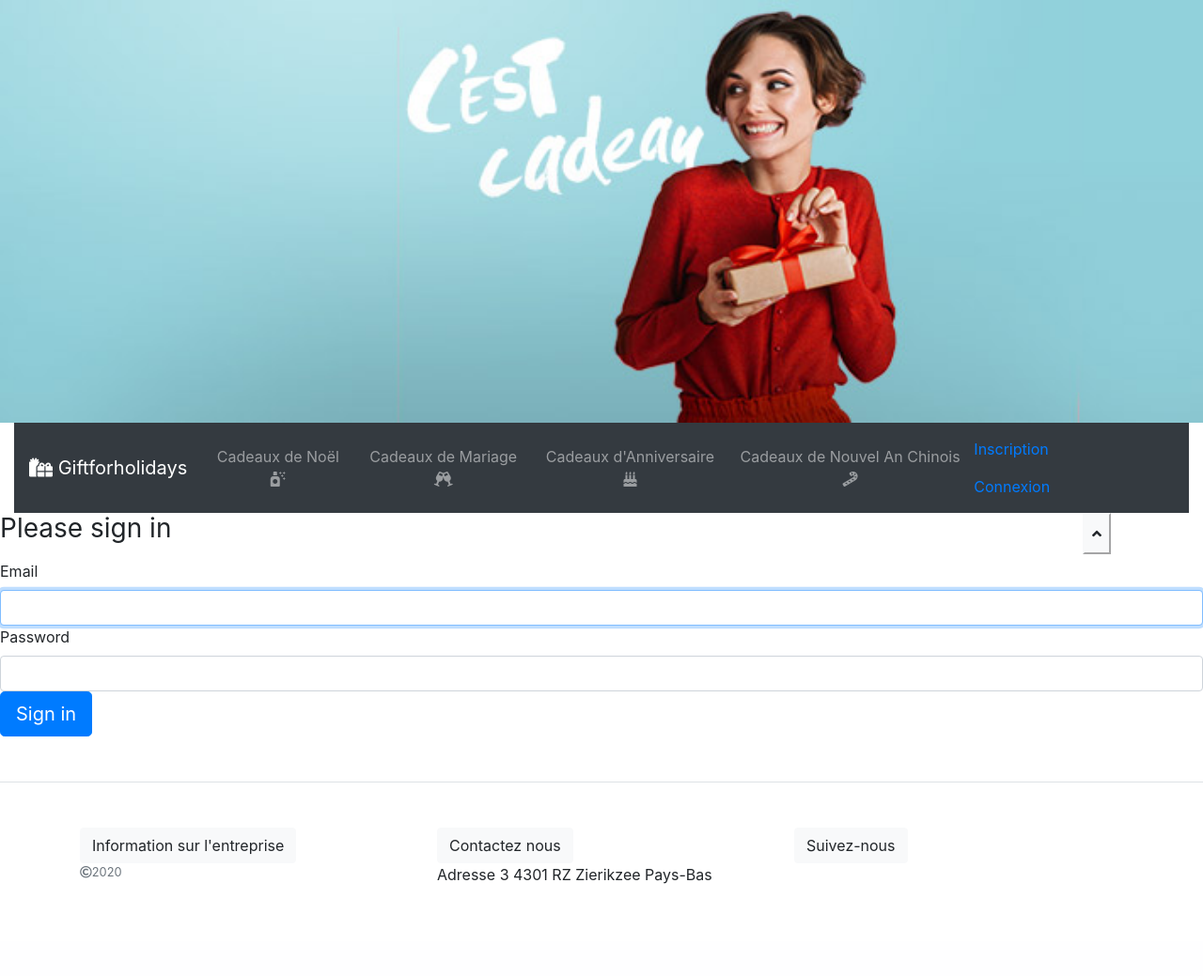
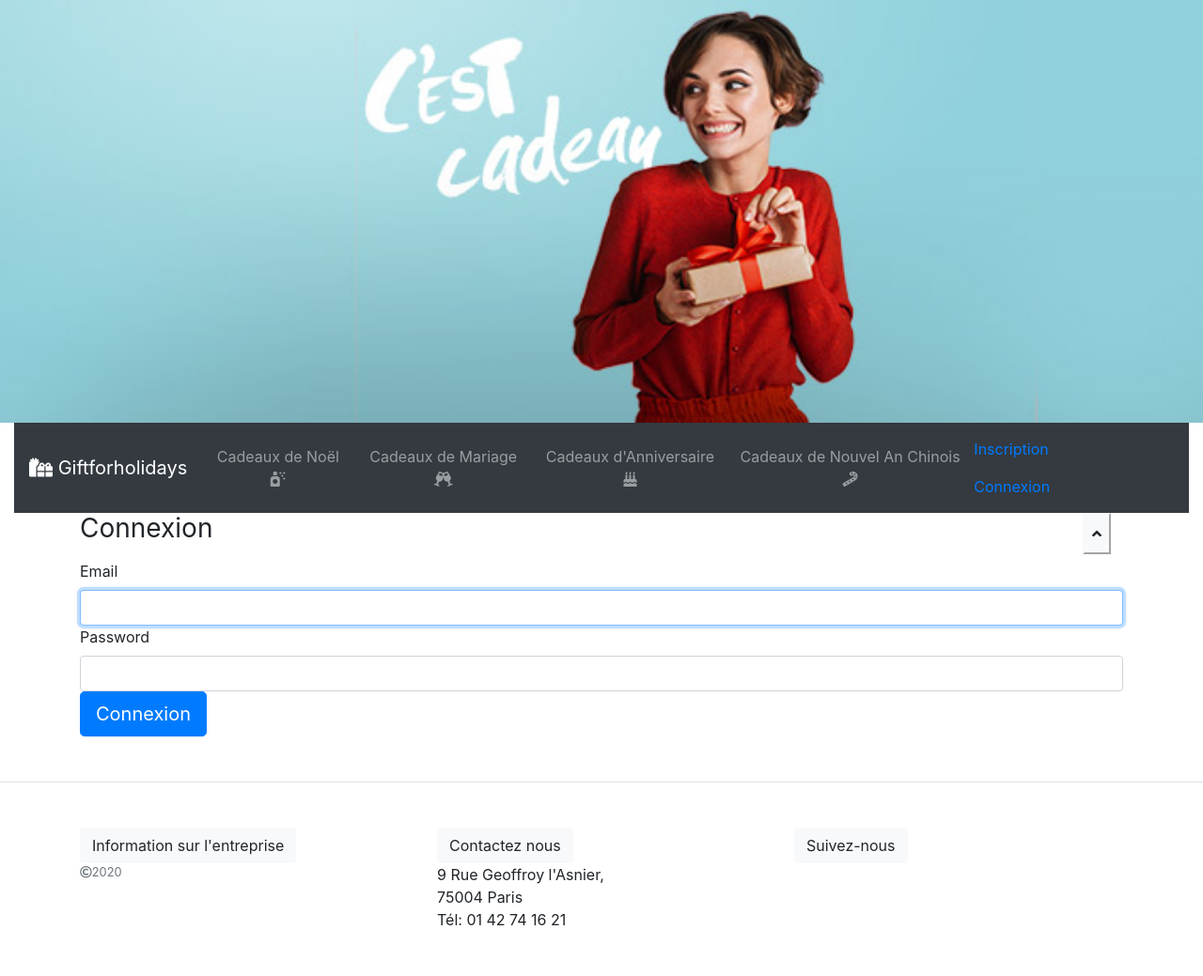
Before and after one commit to Giftforholidays/Giftforholidays, a Symfony app: template templates/security/login.html.twig in a window 1280 px wide, after a click on "Contactez nous". Shown: the whole page at 94% size. Before the commit the page ends 941 px from the top, so only its background shows below. Run offline with Twig, Linux system fonts and the light colour scheme; the template is opened without the code that fills it, so the values that code supplies are empty; some libraries are stand-ins or nearby versions.

Commit message:
changement message d'erreur et image responsive

```diff
--- a/public/CSS/style.css
+++ b/public/CSS/style.css
@@ -36,8 +36,8 @@ div.card img {
 }
 
 .header_image {
-    width: 100%;
+    width: 100%;!important;
     height: 450px;
-    background: url('../img/cartes-cadeaux.jpg');
+    background: url('../img/cartes-cadeaux.jpg') right top;
     background-size: cover;
 }
--- a/src/Security/AppLoginAuthenticator.php
+++ b/src/Security/AppLoginAuthenticator.php
@@ -71,7 +71,7 @@ class AppLoginAuthenticator extends AbstractFormLoginAuthenticator implements Pa
 
         if (!$user) {
             // fail authentication with a custom error
-            throw new CustomUserMessageAuthenticationException('Email could not be found.');
+            throw new CustomUserMessageAuthenticationException("Cet email n'est pas trouvé.");
         }
 
         return $user;
--- a/templates/component/_footer.html.twig
+++ b/templates/component/_footer.html.twig
@@ -10,13 +10,8 @@
                     <div class="col">
                         <div class="collapse multi-collapse" id="multiCollapseExample1">
                             <div class="">
-                                En tant qu'entreprise, nous nous efforçons de mettre <br> en pratique nos principes
-                                directeurs et<br>
-                                d'aider à
-                                répandre les concepts de durabilité et de <br>responsabilité dont l'impact peut<br>
-                                aller bien
-                                au-delà de notre
-                                activité.
+                                En tant qu'entreprise, nous nous efforçons de mettre en pratique nos principes
+                                directeurs et d'aider à                 répandre les concepts de durabilité et de responsabilité dont l'impact peut aller bien au-delà de notre activité.
                             </div>
                         </div>
                     </div>
@@ -34,9 +29,8 @@
                     <div class="col">
                         <div class="collapse multi-collapse" id="multiCollapseExample2">
                             <div class="">
-                                Adresse 3
-                                4301 RZ Zierikzee
-                                Pays-Bas
+                                9 Rue Geoffroy l'Asnier,<br>                                75004 Paris <br>
+                                 Tél: 01 42 74 16 21
                             </div>
                         </div>
                     </div>
--- a/templates/security/login.html.twig
+++ b/templates/security/login.html.twig
@@ -3,9 +3,10 @@
 {% block title %}Log in!{% endblock %}
 
 {% block body %}
+    <div class="container">
         <form method="post">
             {% if error %}
-        <div class="alert alert-danger">{{ error.messageKey|trans(error.messageData, 'security') }}</div>
+                <div class="alert alert-danger">{{ error.messageKey|trans(error.messageData, 'security')  | replace({"Invalid credentials." : "Identifiant et/ou mot de passe incorrect." }) }}</div>
             {% endif %}
 
             {% if app.user %}
@@ -14,9 +15,10 @@
                 </div>
             {% endif %}
 
-    <h1 class="h3 mb-3 font-weight-normal">Please sign in</h1>
+            <h1 class="h3 mb-3 font-weight-normal">Connexion</h1>
             <label for="inputEmail">Email</label>
-    <input type="email" value="{{ last_username }}" name="email" id="inputEmail" class="form-control" required autofocus>
+            <input type="email" value="{{ last_username }}" name="email" id="inputEmail" class="form-control" required
+                   autofocus>
             <label for="inputPassword">Password</label>
             <input type="password" name="password" id="inputPassword" class="form-control" required>
 
@@ -36,7 +38,8 @@
             #}
 
             <button class="btn btn-lg btn-primary" type="submit">
-        Sign in
+                Connexion
             </button>
         </form>
+    </div>
 {% endblock %}
```
Also changed, not shown: src/Controller/ProductController.php (+7 -3 lines), src/Controller/UserController.php (+8 -4 lines). Lines whose indentation alone changed are shown as unchanged.
